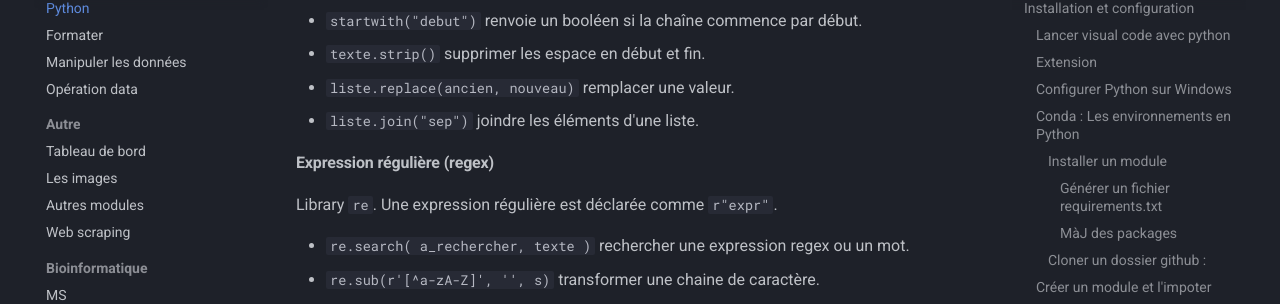
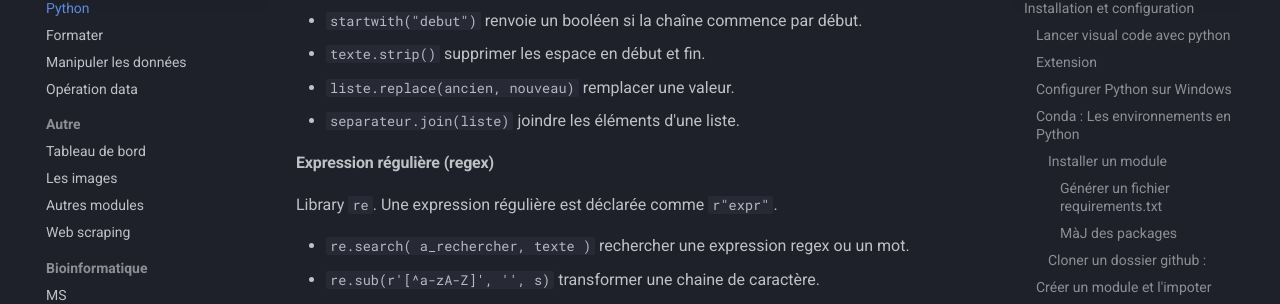
Before and after one commit to gdemare/Informatique, an MkDocs documentation site: the page built from docs/python/python_py.md, in a window 1280 px wide and 900 px high, scrolled down 7868 px. Shown: the part 148-452 px from the top of the window. Built offline with MkDocs 1.6.1 and Material for MkDocs 9.7.7, drawn with Linux system fonts in a browser that asks for light colours; comment, search, counter and statistics services are not loaded.

Commit message:
Update python_py.md

```diff
--- a/docs/python/python_py.md
+++ b/docs/python/python_py.md
@@ -289,7 +289,7 @@ Fonction 	| Définition
 * `startwith("debut")` renvoie un booléen si la chaîne commence par début.
 * `texte.strip()` supprimer les espace en début et fin.
 * `liste.replace(ancien, nouveau)` remplacer une valeur.
-* `liste.join("sep")` joindre les éléments d'une liste.
+* `separateur.join(liste)` joindre les éléments d'une liste.
 
 
 #### Expression régulière (regex)
```
